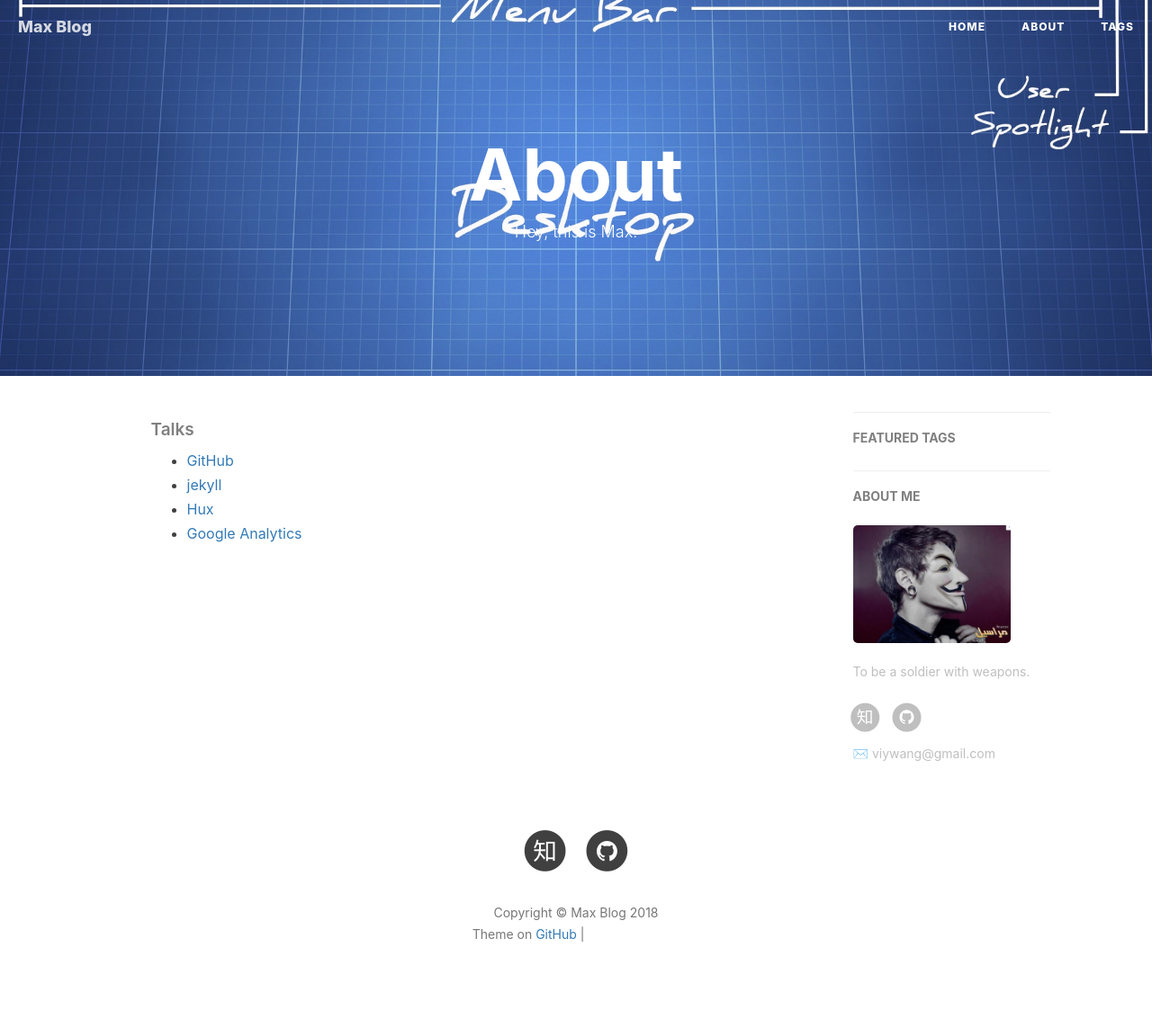
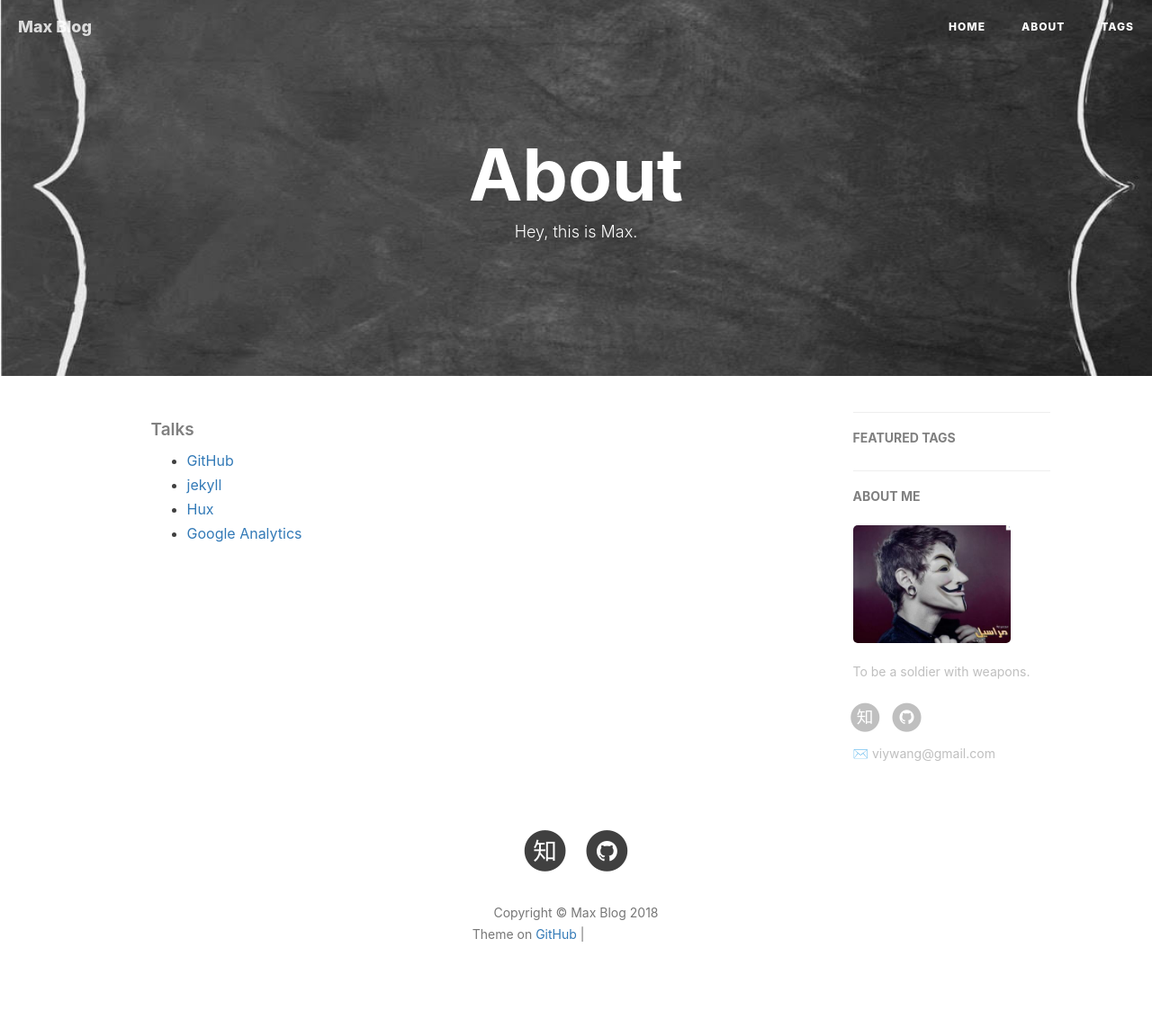
Before and after one commit to VVViy/VVViy.github.io, a Jekyll site: the page built from about.html, in a window 1280 px wide. Shown: the whole page at 90% size. Built offline with Jekyll 4.4.1, drawn with Linux system fonts in a browser that asks for light colours; nearby versions of some CDN libraries; comment, search, counter and statistics services are not loaded; grey boxes are pictures that could not be loaded.

Commit message:
change 2 pages backgroud

```diff
--- a/_config.yml
+++ b/_config.yml
@@ -1,7 +1,7 @@
 # Site settings
 title: Max Blog
 SEOTitle: Max Blog
-header-img: img/post-header-work-man.png
+header-img: img/blog-bg-work-desk.jpg
 email: viywang@gmail.com
 description: "Keep self busy."
 keyword: "Max Blog"
--- a/about.html
+++ b/about.html
@@ -2,7 +2,7 @@
 layout: page
 title: "About"
 description: "Hey, this is Max."
-header-img: "img/workbench.jpg"
+header-img: "img/blog-bg-chalkboard.jpg"
 ---
 
 <!-- Language Selector -->
```
